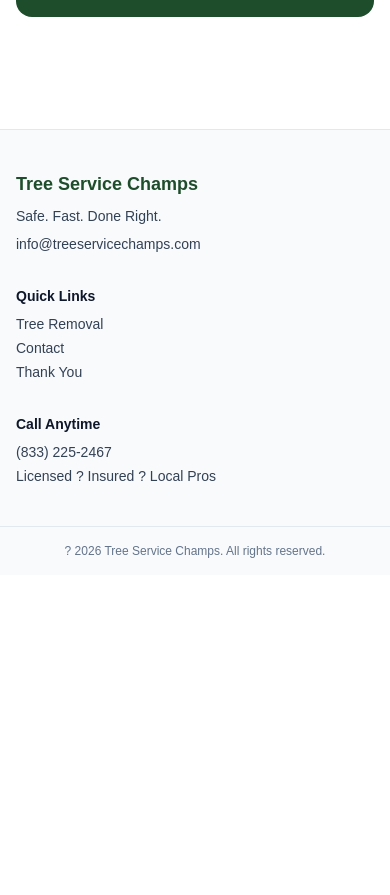
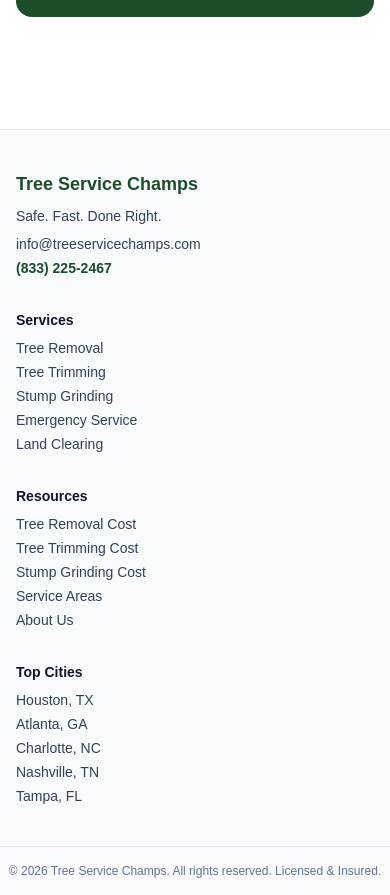
Before and after one commit to joeybeyer/treeservicechamps, a Next.js app: page / in a window 390 px wide. Shown: the part 5194-6089 px from the top of the page. Before the commit the page ends 5769 px from the top, so only its background shows below. Built offline with nearby package versions, Linux system fonts and the light colour scheme.

Commit message:
Update nav + footer with all pages - Services dropdown (5 services), Cost Guides dropdown (3 guides) - Locations, About, Contact in main nav - Footer: 4 columns (company, services, resources, top cities) - Internal linking across all 17 pages

```diff
--- a/src/app/layout.tsx
+++ b/src/app/layout.tsx
@@ -52,10 +52,35 @@
               />
               <span className="text-2xl font-bold text-forest-green">{COMPANY.name}</span>
             </Link>
-            <nav className="hidden gap-6 text-sm font-medium md:flex">
-              <Link href="/">Home</Link>
-              <Link href="/tree-removal">Tree Removal</Link>
-              <Link href="/contact">Contact</Link>
+            <nav className="hidden gap-4 text-sm font-medium md:flex items-center">
+              <Link href="/" className="hover:text-forest-green transition-colors">Home</Link>
+              <div className="relative group">
+                <button className="hover:text-forest-green transition-colors flex items-center gap-1">
+                  Services
+                  <svg className="w-3 h-3" fill="none" viewBox="0 0 24 24" stroke="currentColor"><path strokeLinecap="round" strokeLinejoin="round" strokeWidth={2} d="M19 9l-7 7-7-7" /></svg>
+                </button>
+                <div className="absolute top-full left-0 hidden group-hover:block bg-white shadow-lg rounded-md py-2 w-48 z-50 border border-slate-100">
+                  <Link href="/tree-removal" className="block px-4 py-2 hover:bg-slate-50 text-sm">Tree Removal</Link>
+                  <Link href="/tree-trimming" className="block px-4 py-2 hover:bg-slate-50 text-sm">Tree Trimming</Link>
+                  <Link href="/stump-grinding" className="block px-4 py-2 hover:bg-slate-50 text-sm">Stump Grinding</Link>
+                  <Link href="/emergency-tree-service" className="block px-4 py-2 hover:bg-slate-50 text-sm">Emergency Service</Link>
+                  <Link href="/land-clearing" className="block px-4 py-2 hover:bg-slate-50 text-sm">Land Clearing</Link>
+                </div>
+              </div>
+              <div className="relative group">
+                <button className="hover:text-forest-green transition-colors flex items-center gap-1">
+                  Cost Guides
+                  <svg className="w-3 h-3" fill="none" viewBox="0 0 24 24" stroke="currentColor"><path strokeLinecap="round" strokeLinejoin="round" strokeWidth={2} d="M19 9l-7 7-7-7" /></svg>
+                </button>
+                <div className="absolute top-full left-0 hidden group-hover:block bg-white shadow-lg rounded-md py-2 w-52 z-50 border border-slate-100">
+                  <Link href="/tree-removal-cost" className="block px-4 py-2 hover:bg-slate-50 text-sm">Tree Removal Cost</Link>
+                  <Link href="/tree-trimming-cost" className="block px-4 py-2 hover:bg-slate-50 text-sm">Tree Trimming Cost</Link>
+                  <Link href="/stump-grinding-cost" className="block px-4 py-2 hover:bg-slate-50 text-sm">Stump Grinding Cost</Link>
+                </div>
+              </div>
+              <Link href="/locations" className="hover:text-forest-green transition-colors">Locations</Link>
+              <Link href="/about" className="hover:text-forest-green transition-colors">About</Link>
+              <Link href="/contact" className="hover:text-forest-green transition-colors">Contact</Link>
             </nav>
             <a
               href={COMPANY.phoneHref}
@@ -67,34 +92,46 @@
         </header>
         <main>{children}</main>
         <footer className="mt-16 border-t border-slate-200 bg-slate-50">
-          <div className="mx-auto grid max-w-6xl gap-8 px-4 py-10 md:grid-cols-3">
+          <div className="mx-auto grid max-w-6xl gap-8 px-4 py-10 md:grid-cols-4">
             <div>
               <p className="text-lg font-semibold text-forest-green">{COMPANY.name}</p>
               <p className="mt-2 text-sm text-slate-700">{COMPANY.tagline}</p>
               <p className="mt-2 text-sm text-slate-700">{COMPANY.email}</p>
+              <p className="mt-1 text-sm font-semibold text-forest-green">{COMPANY.phone}</p>
             </div>
             <div className="text-sm text-slate-700">
-              <p className="font-semibold text-slate-900">Quick Links</p>
+              <p className="font-semibold text-slate-900">Services</p>
               <ul className="mt-2 space-y-1">
-                <li>
-                  <Link href="/tree-removal">Tree Removal</Link>
-                </li>
-                <li>
-                  <Link href="/contact">Contact</Link>
-                </li>
-                <li>
-                  <Link href="/thank-you">Thank You</Link>
-                </li>
+                <li><Link href="/tree-removal" className="hover:text-forest-green">Tree Removal</Link></li>
+                <li><Link href="/tree-trimming" className="hover:text-forest-green">Tree Trimming</Link></li>
+                <li><Link href="/stump-grinding" className="hover:text-forest-green">Stump Grinding</Link></li>
+                <li><Link href="/emergency-tree-service" className="hover:text-forest-green">Emergency Service</Link></li>
+                <li><Link href="/land-clearing" className="hover:text-forest-green">Land Clearing</Link></li>
               </ul>
             </div>
             <div className="text-sm text-slate-700">
-              <p className="font-semibold text-slate-900">Call Anytime</p>
-              <p className="mt-2">{COMPANY.phone}</p>
-              <p className="mt-1">Licensed ? Insured ? Local Pros</p>
+              <p className="font-semibold text-slate-900">Resources</p>
+              <ul className="mt-2 space-y-1">
+                <li><Link href="/tree-removal-cost" className="hover:text-forest-green">Tree Removal Cost</Link></li>
+                <li><Link href="/tree-trimming-cost" className="hover:text-forest-green">Tree Trimming Cost</Link></li>
+                <li><Link href="/stump-grinding-cost" className="hover:text-forest-green">Stump Grinding Cost</Link></li>
+                <li><Link href="/locations" className="hover:text-forest-green">Service Areas</Link></li>
+                <li><Link href="/about" className="hover:text-forest-green">About Us</Link></li>
+              </ul>
+            </div>
+            <div className="text-sm text-slate-700">
+              <p className="font-semibold text-slate-900">Top Cities</p>
+              <ul className="mt-2 space-y-1">
+                <li><Link href="/tree-service-houston-tx" className="hover:text-forest-green">Houston, TX</Link></li>
+                <li><Link href="/tree-service-atlanta-ga" className="hover:text-forest-green">Atlanta, GA</Link></li>
+                <li><Link href="/tree-service-charlotte-nc" className="hover:text-forest-green">Charlotte, NC</Link></li>
+                <li><Link href="/tree-service-nashville-tn" className="hover:text-forest-green">Nashville, TN</Link></li>
+                <li><Link href="/tree-service-tampa-fl" className="hover:text-forest-green">Tampa, FL</Link></li>
+              </ul>
             </div>
           </div>
           <div className="border-t border-slate-200 py-4 text-center text-xs text-slate-500">
-            ? {new Date().getFullYear()} {COMPANY.name}. All rights reserved.
+            &copy; {new Date().getFullYear()} {COMPANY.name}. All rights reserved. Licensed &amp; Insured.
           </div>
         </footer>
       </body>
```
